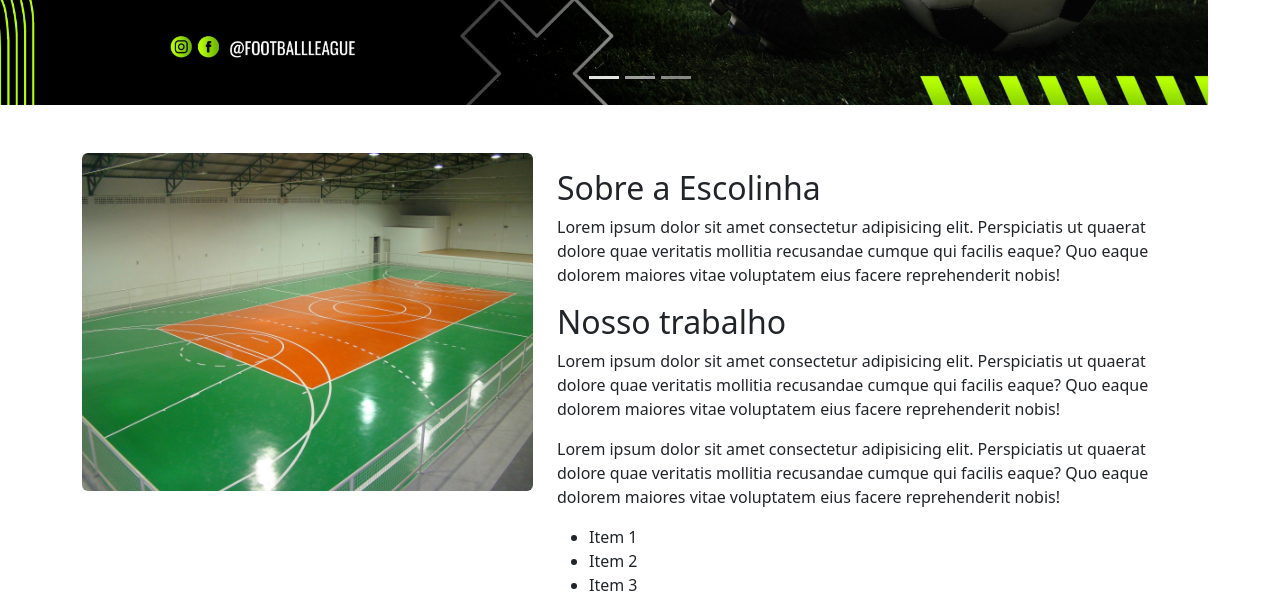
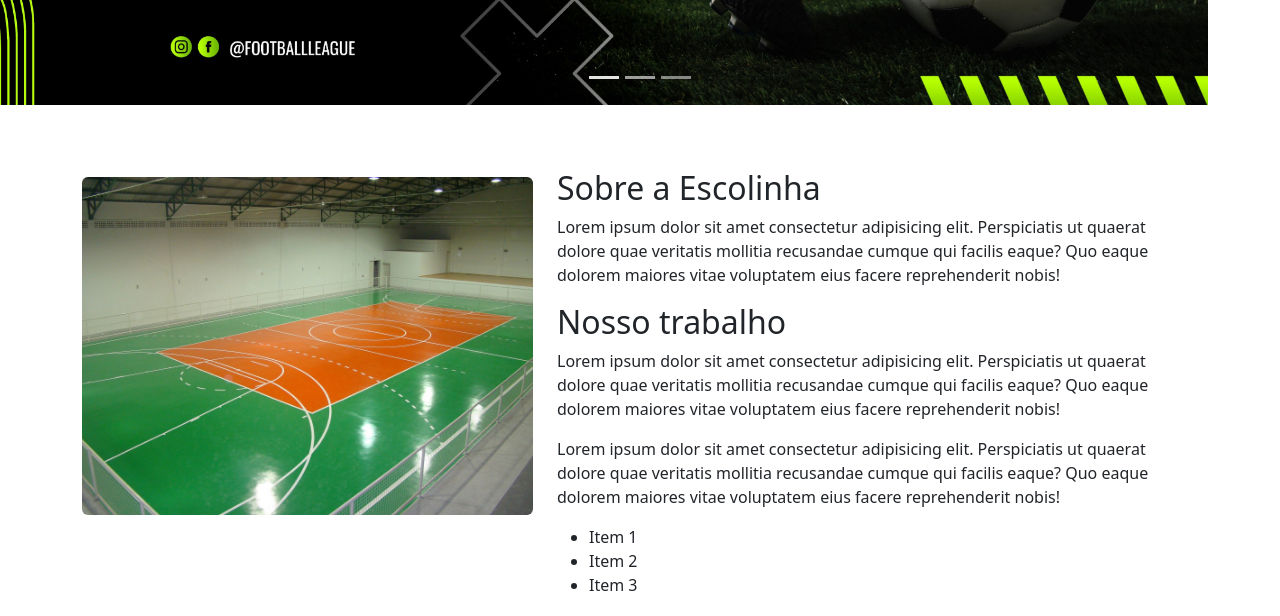
Before and after one commit to AdemiltonJr/modulo13exercicio, a plain HTML site: page index.html in a window 1280 px wide. Shown: the part 395-1011 px from the top of the page. Drawn offline with nearby package versions, Linux system fonts and the light colour scheme.

Commit message:
Alinhamento da imagem ajustada

```diff
--- a/index.html
+++ b/index.html
@@ -76,7 +76,7 @@
                 <div class="container">
                     <div class="row">
                         <div class="col-md-5">
-                            <img src="./imagens/Quadra.jpg" class="d-block w-100 rounded" alt="Foto do espaço da escolinha">
+                            <img src="./imagens/Quadra.jpg" class="d-block w-100 rounded mt-4" alt="Foto do espaço da escolinha">
                         </div>
                         <div class="col-md-7 mt-3">
                             <h2 class="section-title">Sobre a Escolinha</h2>
```
